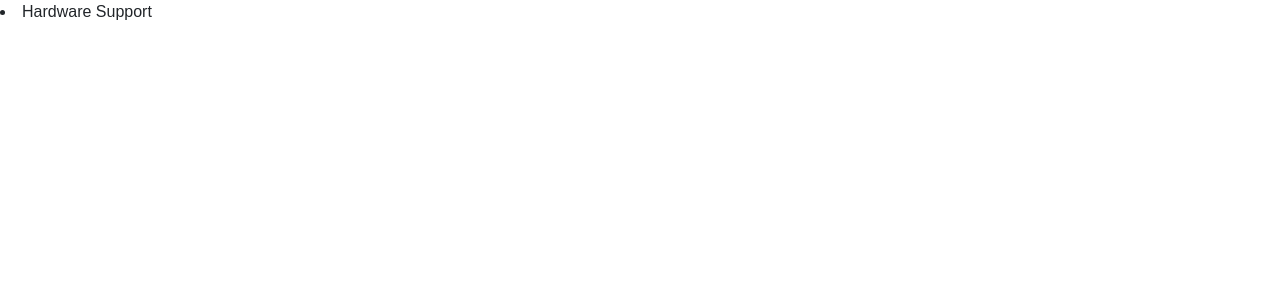
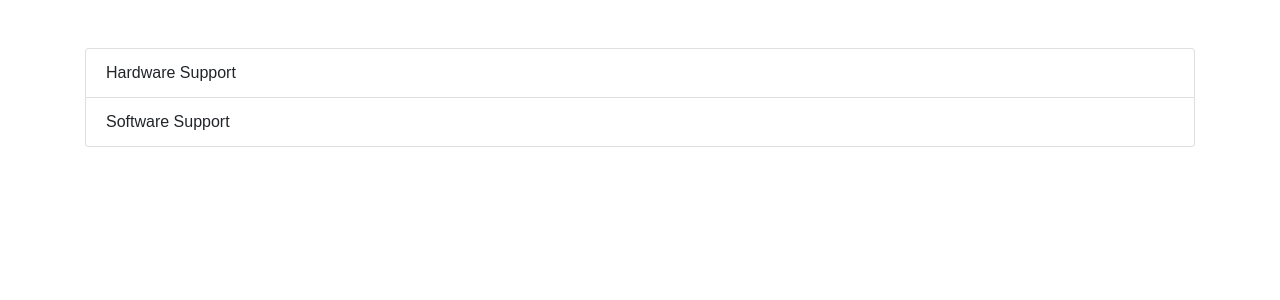
Before and after one commit to AmruthPillai/Reactive-IRC, a React (Create React App) app: page / in a window 1280 px wide. Shown: the top 300 px of the page. Built offline with nearby package versions, Linux system fonts and the light colour scheme.

Commit message:
multiple components, map functions, etc.

```diff
--- a/src/App.js
+++ b/src/App.js
@@ -1,10 +1,17 @@
 import React, { Component } from 'react';
-import Channel from './Channel';
+import ChannelList from './ChannelList';
+
+let channels = [
+  { name: 'Hardware Support' },
+  { name: 'Software Support' }
+];
 
 class App extends Component {
   render() {
     return (
-      <Channel name="Hardware Support" />
+      <div className="container mt-5">
+        <ChannelList channels={ channels } />
+      </div>
     );
   }
 }
--- a/src/Channel.js
+++ /dev/null
@@ -1,13 +0,0 @@
-import React, { Component } from 'react';
-
-class Channel extends Component {
-    render() {
-        return (
-            <div>
-                <li>{ this.props.name }</li>
-            </div>
-        );
-    }
-}
-
-export default Channel;
--- /dev/null
+++ b/src/ChannelList.js
@@ -0,0 +1,31 @@
+import React, { Component } from 'react';
+
+class Channel extends Component {
+  handleClick() {
+    console.log('I was clicked!', this.props.name);
+  }
+
+  render() {
+    return (
+      <li className="list-group-item" onClick={ this.handleClick.bind(this) }>
+        { this.props.name }
+      </li>
+    );
+  }
+}
+
+class ChannelList extends Component {
+  render() {
+    return (
+      <ul className="list-group">
+        { this.props.channels.map((channel, key) => {
+          return(
+            <Channel key={ key } name={ channel.name } />
+          )
+        }) }
+      </ul>
+    );
+  }
+}
+
+export default ChannelList;
```
